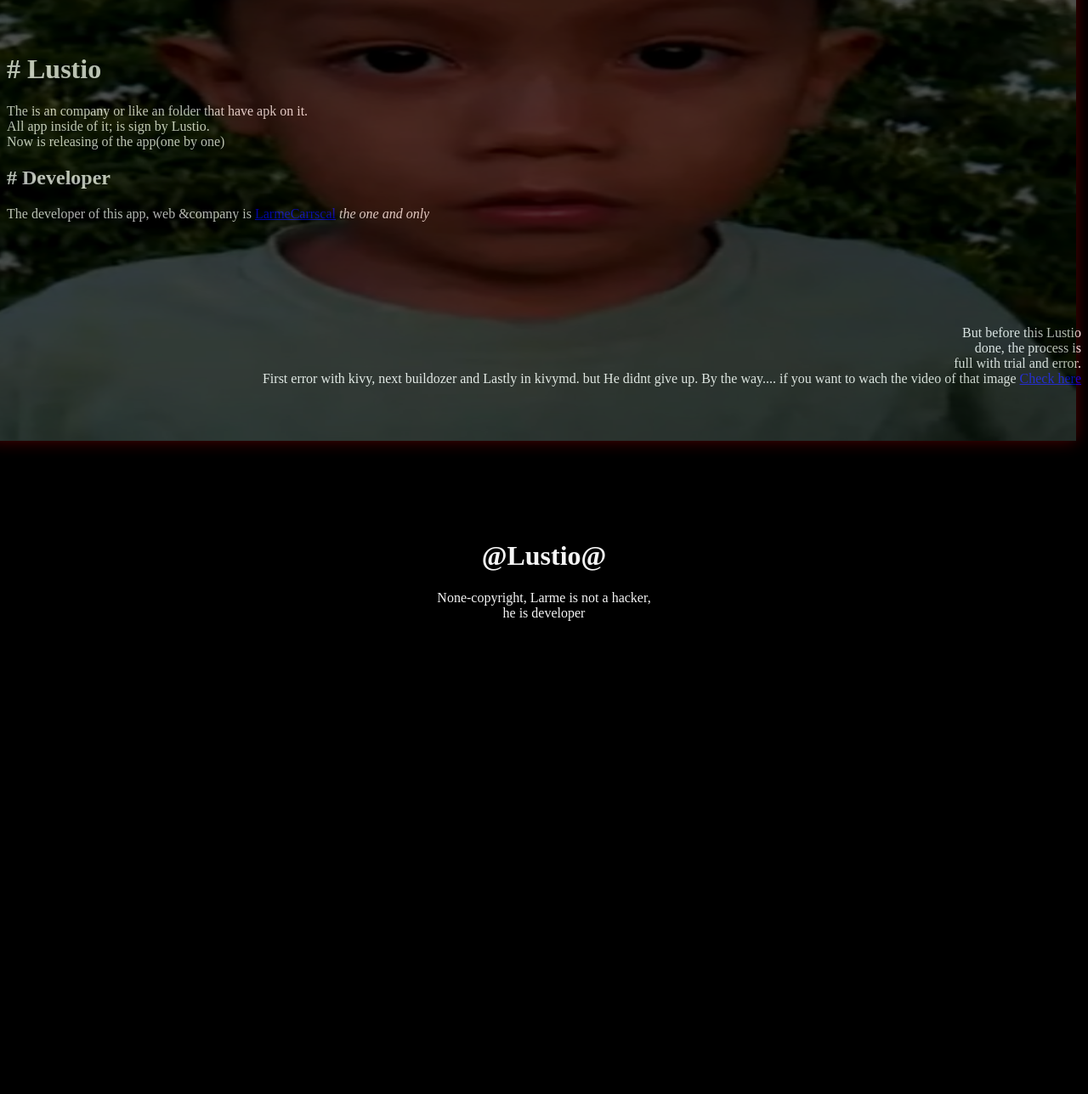
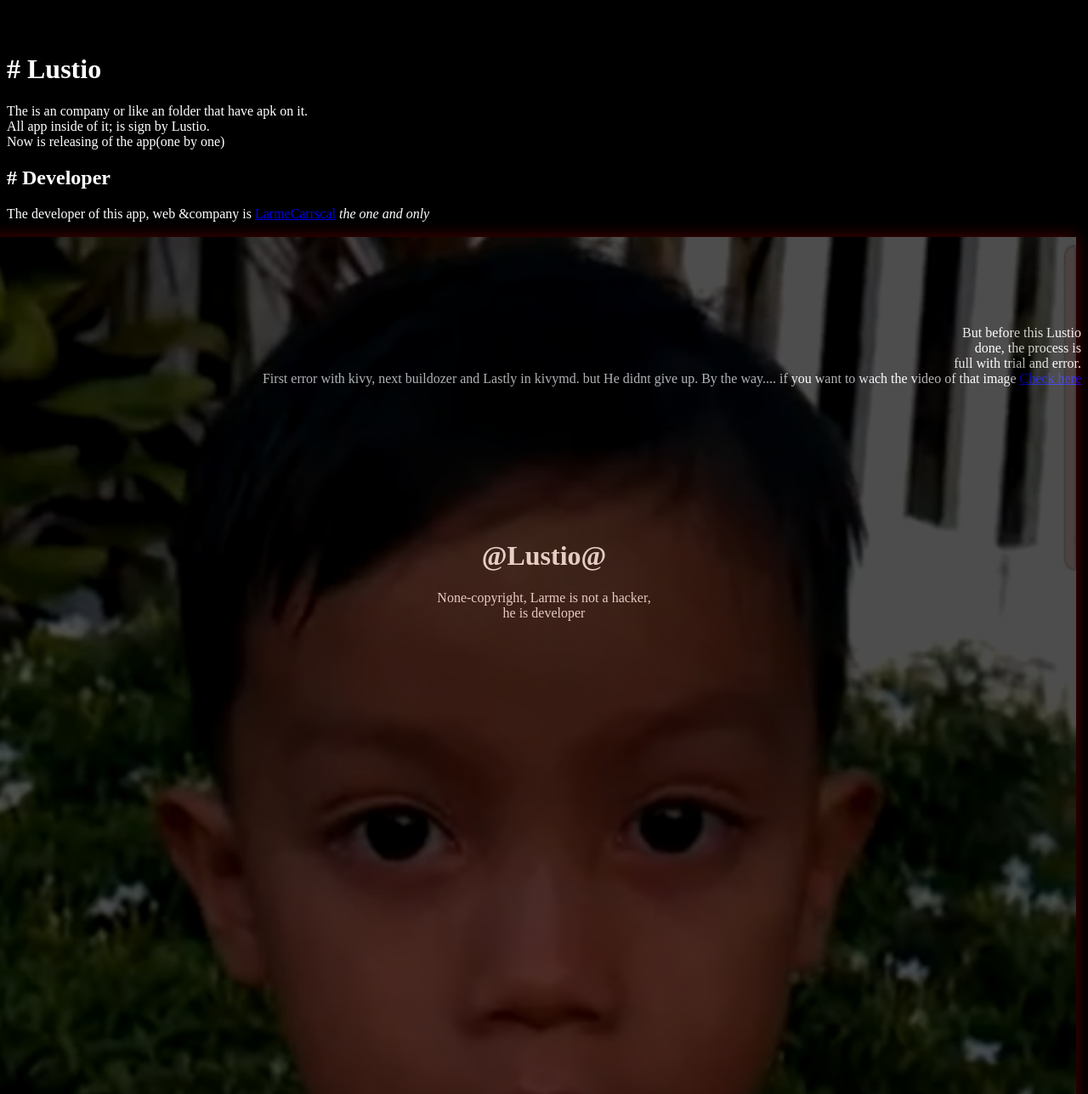
Before and after one commit to LarmeCarra/LustioAbout, a plain HTML site: page index.html in a window 1280 px wide. Shown: the part 897-2185 px from the top of the page at 85% size. Before the commit the page ends 1644 px from the top, so only its background shows below. Drawn offline with Linux system fonts and the light colour scheme.

Commit message:
Update style.css

```diff
--- a/style.css
+++ b/style.css
@@ -65,8 +65,8 @@ div.example {
     opacity: 30%;
     position: absolute;
     left: 50px;
-    top: 85%;
-    height: 100%;
+    top: 155%;
+    height: 200%;
 
 
 
```
